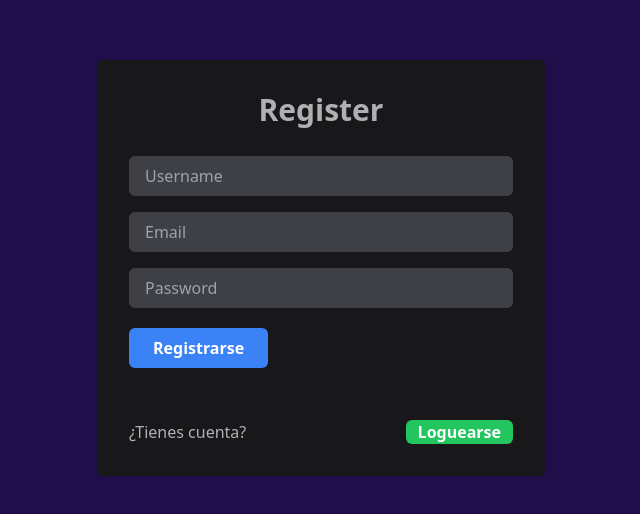
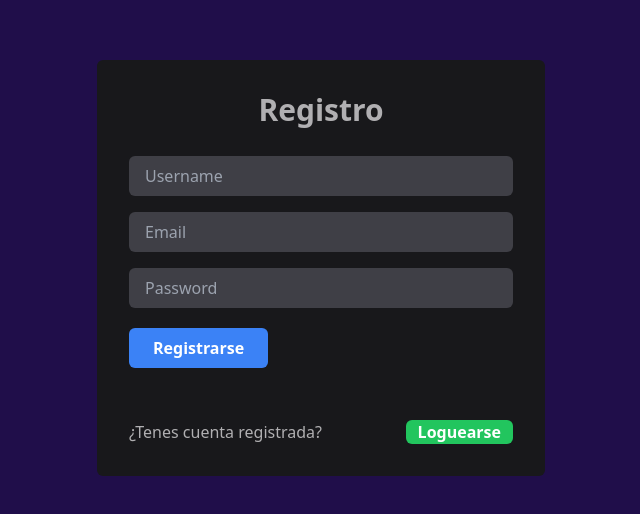
Before and after one commit to LilyWein/Comision-M03-Lilian-Weingast, a React (Vite) app in the folder client/: page /register in a window 1280 px wide. Shown: the part 132-646 px from the top of the page, without its empty margins (319-959 px from the left). Built offline with nearby package versions, Linux system fonts and the light colour scheme.

Commit message:
Limpieza de código
Modificando Frontend

```diff
--- a/client/src/api/auth.js
+++ b/client/src/api/auth.js
@@ -1,4 +1,5 @@
 import axios from "./setCredentialsAxios";
+
 
 //registerReq
 export const registerReq = (user) => axios.post(`/register`, user);
--- a/client/src/context/AuthContext.jsx
+++ b/client/src/context/AuthContext.jsx
@@ -24,7 +24,7 @@ export const AuthProvider = ({ children }) => {
   const signup = async (user) => {
     try {
       const res = await registerReq(user);
-      //actualizacion del usser
+      //actualizacion del usuario
       setUser(res.data);
       setIsAuth(true);
     } catch (error) {
--- a/client/src/pages/Register.jsx
+++ b/client/src/pages/Register.jsx
@@ -5,10 +5,10 @@ import { Link, useNavigate } from "react-router-dom";
 
 export const Register = () => {
   const {
-    register,
-    handleSubmit,
-    formState: { errors },
-  } = useForm();
+     register,
+     handleSubmit,
+     formState: { errors },
+    } = useForm();
 
   const { signup, isAuth, errors: authErrors } = useAuth();
 
@@ -20,14 +20,13 @@ export const Register = () => {
 
 
   const onSubmit = handleSubmit(async (values) => {
-
-    signup(values);
+   signup(values);
   });
   return (
     <div className="flex h-screen items-center justify-center">
       <div className="bg-zinc-900 max-w-md p-8 rounded-md">
         {/* FORMULARIO */}
-        <h1 className="text-3xl text-center font-semibold mb-5">Register</h1>
+        <h1 className="text-3xl text-center font-semibold mb-5">Registro</h1>
         {authErrors.map((err, i) => (
           <div key={i} className="bg-red-800 text-white">
             {err}
@@ -71,7 +70,7 @@ export const Register = () => {
           </button>
         </form>
         <p className="flex justify-between mt-10">
-          ¿Tienes cuenta?{" "}
+          ¿Tenes cuenta registrada?{" "}
           <Link
             to="/login"
             className=" px-3 font-semibold rounded-md bg-green-500 text-white "
--- a/client/src/pages/TaskFormPage.jsx
+++ b/client/src/pages/TaskFormPage.jsx
@@ -52,7 +52,7 @@ export const TaskFormPage = () => {
             {...register("description")}
           ></textarea>
 
-          <label>Completado</label>
+          <label>Completo</label>
           <input type="checkbox" {...register("completed")} />
           <button
             className="flex h-10 px-6 font-semibold rounded-md bg-green-900 text-white my-5"
--- a/client/tailwind.config.js
+++ b/client/tailwind.config.js
@@ -2,7 +2,8 @@
 export default {
   content: ["./index.html", "./src/**/*.{js,ts,jsx,tsx}"],
   theme: {
-    extend: {},
+    extend: {
+    },
   },
   plugins: [],
 };
```
Also changed, not shown: client/package.json (+5 -5 lines), 2 other files (tests, documents, lock files or other folders).
